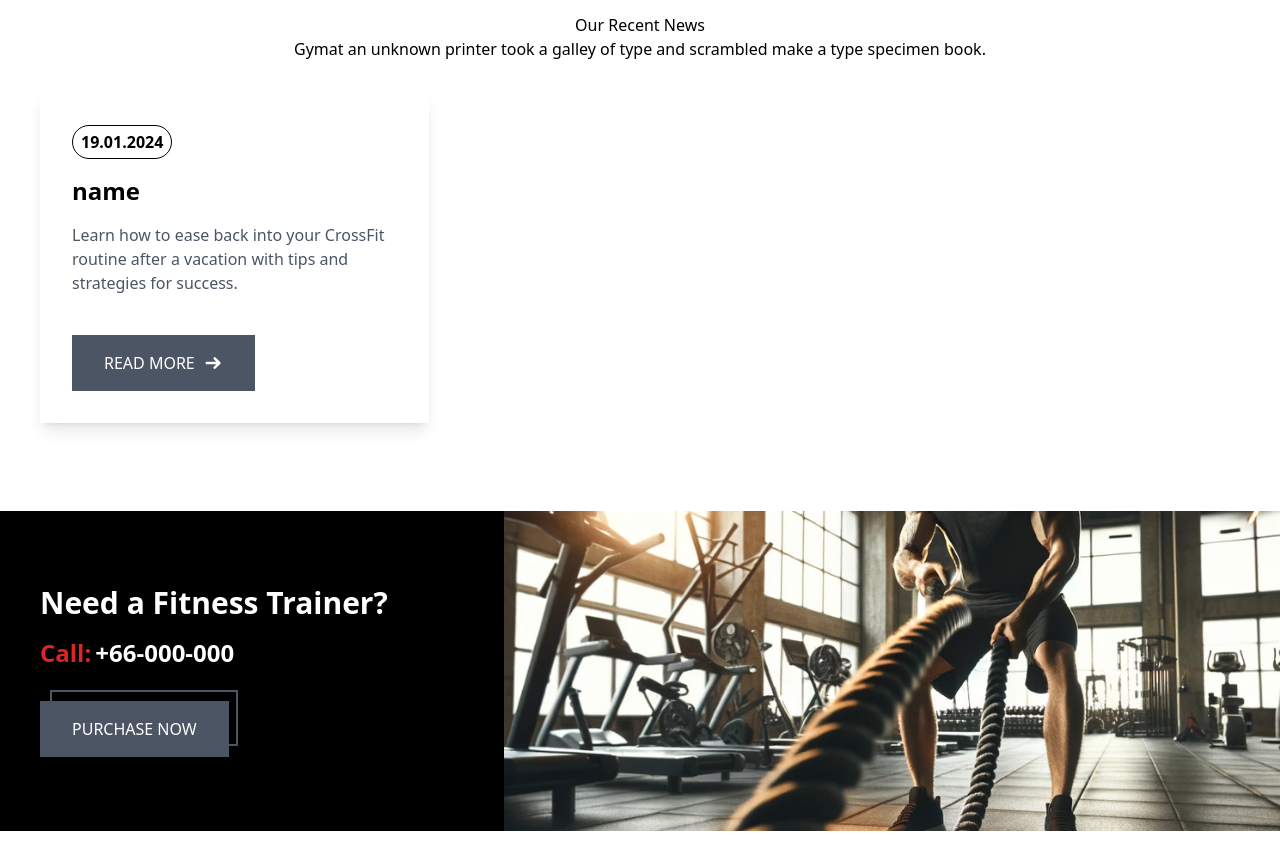
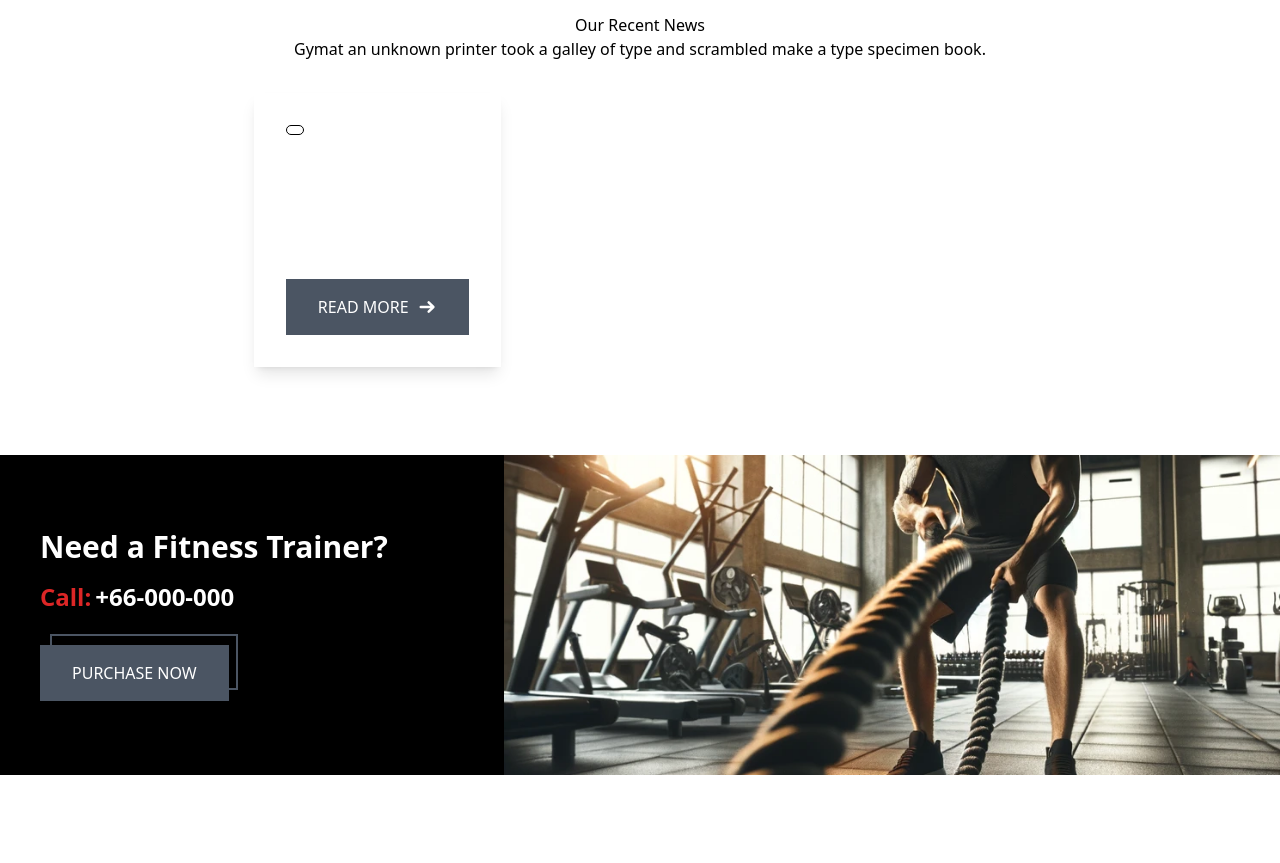
Before and after one commit to OnigiriKing/new-project, a React (Create React App) app: page / in a window 1280 px wide. Shown: the part 6620-7483 px from the top of the page. Built offline with nearby package versions, Linux system fonts and the light colour scheme.

Commit message:
Article component is ready

```diff
--- a/src/components/homeComp/Home.News/News.Article/Article.jsx
+++ b/src/components/homeComp/Home.News/News.Article/Article.jsx
@@ -6,12 +6,10 @@ export default function Article({date, name, des}) {
     <div class="flex justify-center items-center shadow-lg">
       <div class="flex flex-col gap-4 p-[2rem] items-start">
         <div class="border-[1px] border-black p-1 px-2 rounded-full font-bold">
-          19.01.2024
+          {date}
         </div>
-        <h3 class="font-bold text-2xl">name</h3>
-        <p class="text-gray-600 h-[6rem] text-left">
-          Learn how to ease back into your CrossFit routine after a vacation with tips and strategies for success.
-        </p>
+        <h3 class="font-bold text-2xl">{name}</h3>
+        <p class="text-gray-600 min-h-[6rem] text-left">{des}</p>
         <Link class="button-class">READ MORE {allSvg(20).arrow}</Link>
       </div>
     </div>
```
Also changed, not shown: src/dist/style.css.
